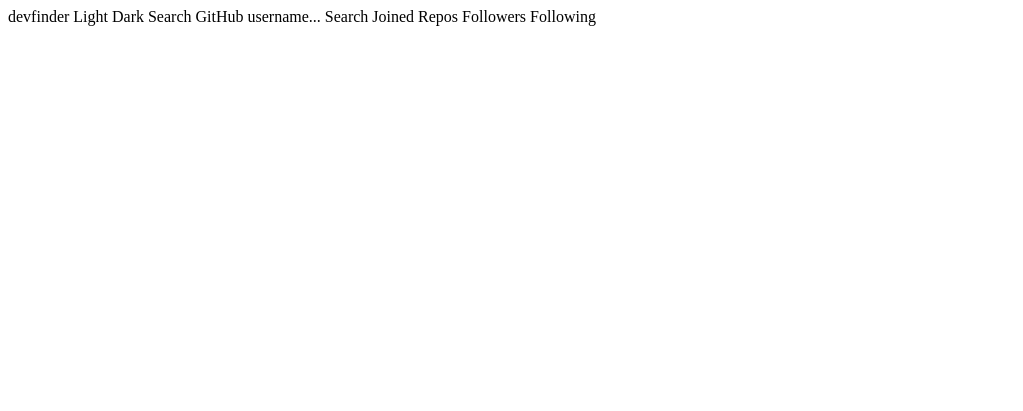
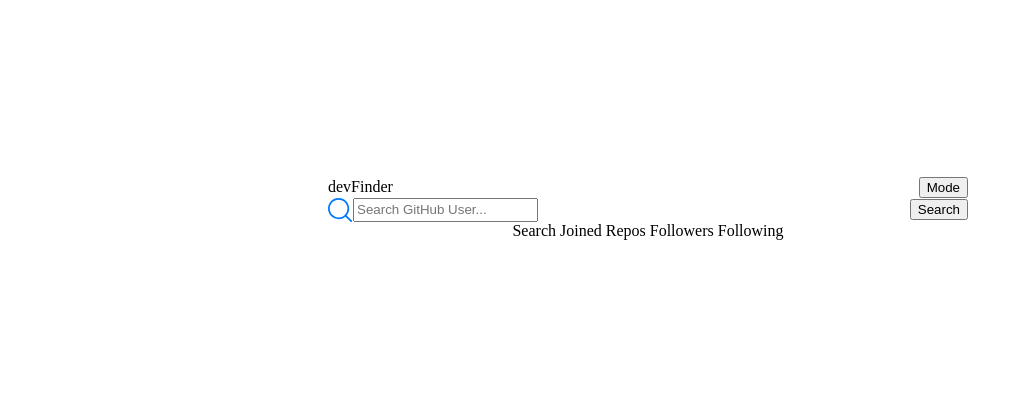
Before and after one commit to AzriRahmat-SDev/github-user-search-app, a plain HTML site: page starter-code/index.html in a window 1280 px wide. Shown: the whole page, without its empty margins (0-1023 px from the left). Drawn offline with Linux system fonts and the light colour scheme.

Commit message:
basic skeleton

```diff
--- a/starter-code/index.html
+++ b/starter-code/index.html
@@ -1,28 +1,35 @@
 <!DOCTYPE html>
 <html lang="en">
-<head>
-  <meta charset="UTF-8">
-  <meta name="viewport" content="width=device-width, initial-scale=1.0">
+	<head>
+		<meta charset="UTF-8" />
+		<meta name="viewport" content="width=device-width, initial-scale=1.0" />
 
-  <link rel="icon" type="image/png" sizes="32x32" href="./assets/favicon-32x32.png">
+		<link
+			rel="icon"
+			type="image/png"
+			sizes="32x32"
+			href="./assets/favicon-32x32.png"
+		/>
+		<link rel="stylesheet" type="text/css" href="./styles.css" />
+		<title>Frontend Mentor | GitHub user search app</title>
+	</head>
+	<body>
+		<div>
+			<section class="header">
+				<header>devFinder</header>
+				<button id="handleModeChange">Mode</button>
+			</section>
+		</div>
+		<div>
+			<section class="search-bar-container">
+				<div class="search-bar">
+					<img class="search" src="./assets/icon-search.svg" />
+					<input type="text" placeholder="Search GitHub User..." />
+				</div>
+				<button id="handleUserSearch">Search</button>
+			</section>
+		</div>
 
-  <title>Frontend Mentor | GitHub user search app</title>
-</head>
-<body>
-
-  devfinder
-
-  Light
-  Dark
-
-  Search GitHub username...
-  Search
-
-  Joined
-
-  Repos
-  Followers
-  Following
-
-</body>
+		Search Joined Repos Followers Following
+	</body>
 </html>
--- /dev/null
+++ b/starter-code/styles.css
@@ -0,0 +1,28 @@
+body {
+	display: flex;
+	justify-content: center;
+	align-items: center;
+	flex-direction: column;
+	height: 50vh;
+	width: 100vw;
+	background: #fff;
+}
+
+.header {
+	display: flex;
+	flex-direction: row;
+	align-items: center;
+	justify-content: space-between;
+	width: 50vw;
+}
+.search-bar-container {
+	display: flex;
+	flex-direction: row;
+	align-items: center;
+	justify-content: space-between;
+	width: 50vw;
+}
+.search-bar {
+	display: flex;
+	justify-content: center;
+}
```
